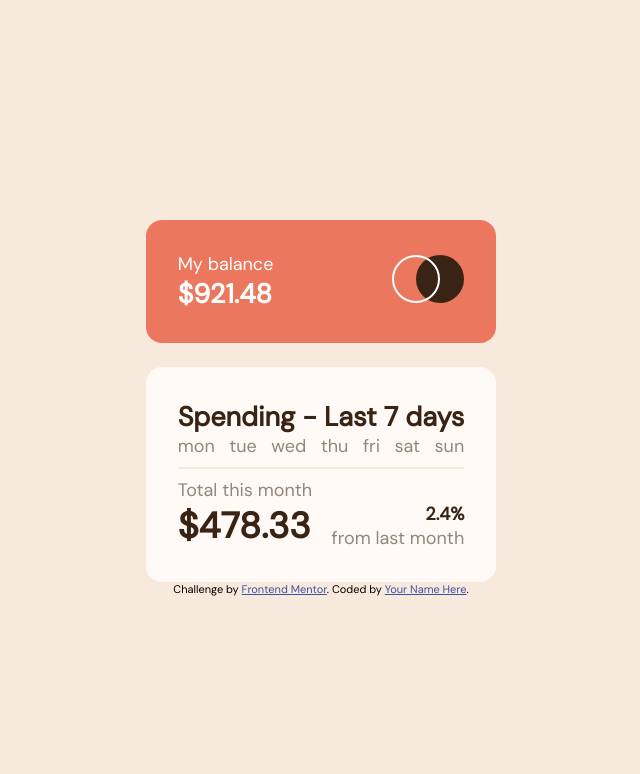
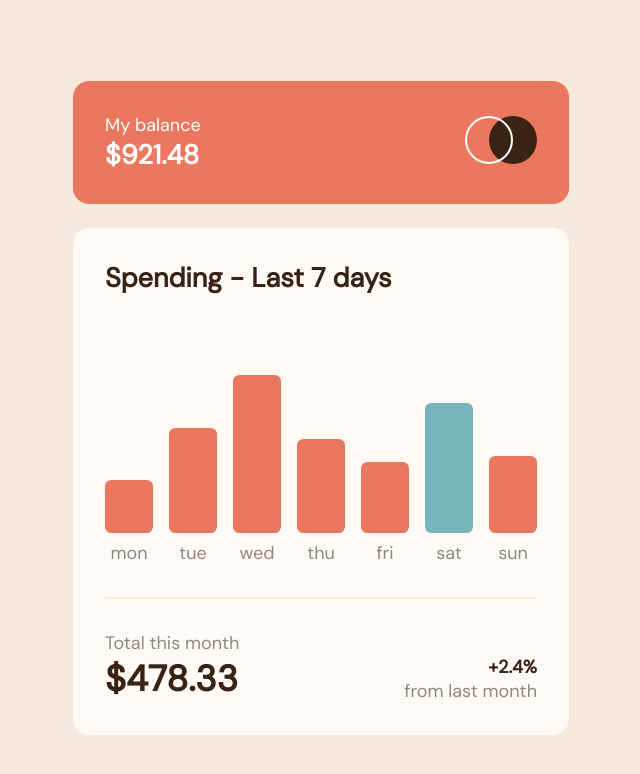
Before and after one commit to Kamran-Javed-Khan/expenses-chart-component, a plain HTML site: page index.html in a window 1280 px wide. Shown: the whole page, without its empty margins (319-959 px from the left). Drawn offline with Linux system fonts and the light colour scheme.

Commit message:
desktop without hover

```diff
--- a/index.html
+++ b/index.html
@@ -7,6 +7,7 @@
   <link rel="icon" type="image/png" sizes="32x32" href="./images/favicon-32x32.png">
   <link href="https://fonts.googleapis.com/css2?family=DM+Sans" rel="stylesheet">
   <link rel="stylesheet" href="style.css">
+  <script src="script.js" defer></script>
   <title>Frontend Mentor | Expenses chart component</title>
 </head>
 <body>
@@ -20,15 +21,36 @@
         </section>
     </div>
     <div id="spend-section">
-        <h2 class="dark-font">Spending - Last 7 days</h2>
+        <h2 class="dark-font" id="seven-day-spend">Spending - Last 7 days</h2>
         <section class="flex-bar-graph">
-            <span>mon</span>
-            <span>tue</span>
-            <span>wed</span>
-            <span>thu</span>
-            <span>fri</span>
-            <span>sat</span>
-            <span>sun</span>
+            <div>
+                <div class="bar-graph"></div>
+                <p class="day">mon</p>
+            </div>
+            <div>
+                <div class="bar-graph"></div>
+                <p class="day">tue</p>
+            </div>
+            <div>
+                <div class="bar-graph"></div>
+                <p class="day">wed</p>
+            </div>
+            <div>
+                <div class="bar-graph"></div>
+                <p class="day">thu</p>
+            </div>
+            <div>
+                <div class="bar-graph"></div>
+                <p class="day">fri</p>
+            </div>
+            <div>
+                <div class="bar-graph"></div>
+                <p class="day">sat</p>
+            </div>
+            <div>
+                <div class="bar-graph"></div>
+                <p class="day">sun</p>
+            </div>
         </section>
         <hr>
         <div>
@@ -36,16 +58,11 @@
             <div class="flex">
                 <h1 class="dark-font">$478.33</h1>
                 <div id="spend-percentage" class="auto-left-margin">
-                    <p class="dark-font">2.4%</p>
+                    <p class="dark-font">+2.4%</p>
                     <p class="light-font">from last month</p>
                 </div>
             </div>
         </div>
     </div>
-
-  <div class="attribution">
-    Challenge by <a href="https://www.frontendmentor.io?ref=challenge" target="_blank">Frontend Mentor</a>.
-    Coded by <a href="#">Your Name Here</a>.
-  </div>
 </body>
 </html>
--- /dev/null
+++ b/script.js
@@ -0,0 +1,42 @@
+const data = [
+    {
+        "day": "mon",
+        "amount": 17.45
+    },
+    {
+        "day": "tue",
+        "amount": 34.91
+    },
+    {
+        "day": "wed",
+        "amount": 52.36
+    },
+    {
+        "day": "thu",
+        "amount": 31.07
+    },
+    {
+        "day": "fri",
+        "amount": 23.39
+    },
+    {
+        "day": "sat",
+        "amount": 43.28
+    },
+    {
+        "day": "sun",
+        "amount": 25.48
+    }
+];
+
+function fetchData() {
+    let today = new Date();
+    today = today.getDay() - 1;
+    const barGraphs = document.querySelectorAll('.bar-graph');
+    for (let i=0; i < data.length; i++) {
+        barGraphs[i].style.height = (data[i].amount / 16) * 3 + "rem";
+    }
+    barGraphs[today].style.background = "hsl(186, 34%, 60%)";
+}
+
+fetchData();
--- a/style.css
+++ b/style.css
@@ -38,6 +38,10 @@ body {
     margin-top: 1.5rem;
 }
 
+#seven-day-spend {
+    padding-bottom: 5rem;
+}
+
 .light-font {
     color: var(--medium-brown);
 }
@@ -61,6 +65,7 @@ body {
 
 hr {
     border: 1px solid var(--cream);
+    margin: 2rem 0;
 }
 
 .flex {
@@ -69,13 +74,20 @@ hr {
 
 .flex-bar-graph {
     display: flex;
-    justify-content: space-between;
+    gap: 1rem;
     color: var(--medium-brown);
+    align-items: flex-end;
 }
 
 h1, h2, p {
-    margin:0;
+    margin: 0;
 }
 
-.attribution { font-size: 11px; text-align: center; }
-.attribution a { color: hsl(228, 45%, 44%); }
+.bar-graph {
+    background: var(--soft-red);
+    width: 3rem;
+    border-radius: 0.4rem;
+    margin-bottom: 0.5rem;
+}
+
+.day { text-align: center; }
```
